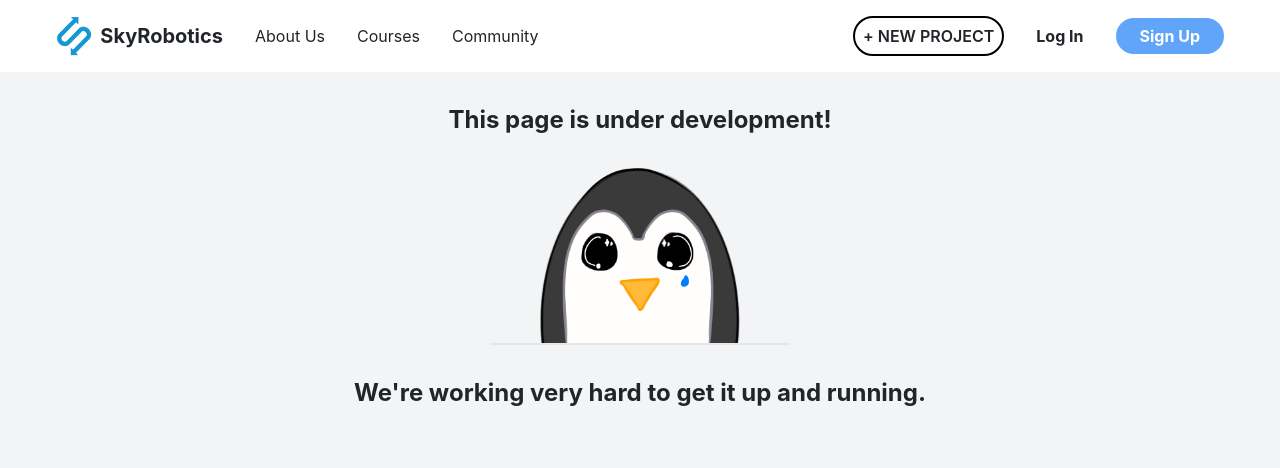
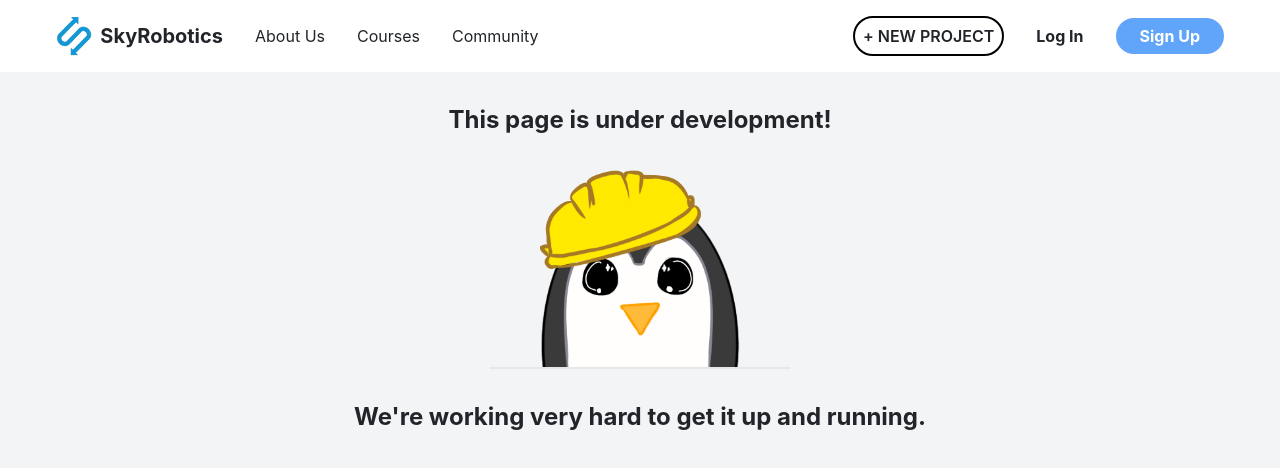
Before and after one commit to AnmayG/skyr-website, a React (Create React App) app: page /community in a window 1280 px wide. Shown: the top 468 px of the page. Built offline with nearby package versions, Linux system fonts and the light colour scheme; no server answers.

Commit message:
penguin working

```diff
--- a/src/pages/Courses.js
+++ b/src/pages/Courses.js
@@ -9,7 +9,7 @@ const Courses = () => {
         <p className="w-full text-center m-8 text-2xl font-bold">
           This page is under development!
         </p>
-        <img alt="" src={"/penguin404.svg"} height={200} width={200} />
+        <img alt="" src={"/penguinWorking.svg"} height={200} width={200} />
         <div className="h-[2px] w-[300px] bg-gray-200" />
         <p className="w-full text-center m-8 text-2xl font-bold">
           We're working very hard to get it up and running.
--- a/src/pages/community/CommunityEditor.js
+++ b/src/pages/community/CommunityEditor.js
@@ -64,7 +64,7 @@ function CommunityEditor() {
         <p className="w-full text-center m-8 text-2xl font-bold">
           This page is under development! Sorry!
         </p>
-        <img alt="" src={"/penguin404.svg"} height={200} width={200} />
+        <img alt="" src={"/penguinWorking.svg"} height={200} width={200} />
         <div className="h-[2px] w-[300px] bg-gray-200" />
       </div>
     </div>
--- a/src/pages/community/CommunityHome.js
+++ b/src/pages/community/CommunityHome.js
@@ -15,7 +15,7 @@ const CommunityHome = () => {
             <p className="w-full text-center m-8 text-2xl font-bold">
               This page is under development!
             </p>
-            <img alt="" src={"/penguin404.svg"} height={200} width={200} />
+            <img alt="" src={"/penguinWorking.svg"} height={200} width={200} />
             <div className="h-[2px] w-[300px] bg-gray-200" />
             <p className="w-full text-center m-8 text-2xl font-bold">
               We're working very hard to get it up and running.
--- a/src/pages/default/AboutUs.js
+++ b/src/pages/default/AboutUs.js
@@ -16,7 +16,7 @@ export default function AboutUs() {
         <p className="w-full text-center m-8 text-2xl font-bold">
           This page is under development!
         </p>
-        <img alt="" src={"/penguin404.svg"} height={200} width={200} />
+        <img alt="" src={"/penguinWorking.svg"} height={200} width={200} />
         <div className="h-[2px] w-[300px] bg-gray-200" />
         <p className="w-full text-center m-8 text-2xl font-bold">
           We're working very hard to get it up and running.
--- a/src/pages/editors/Editor.js
+++ b/src/pages/editors/Editor.js
@@ -23,6 +23,7 @@ while True:
 const Editor = (props) => {
   // URL Params
   const [params] = useSearchParams();
+
   const docId = params.get("id");
   var dbRef = ref(rdb, `/${docId}`);
   const navigate = useNavigate();
```
Also changed, not shown: public/penguinWorking.svg (added).
